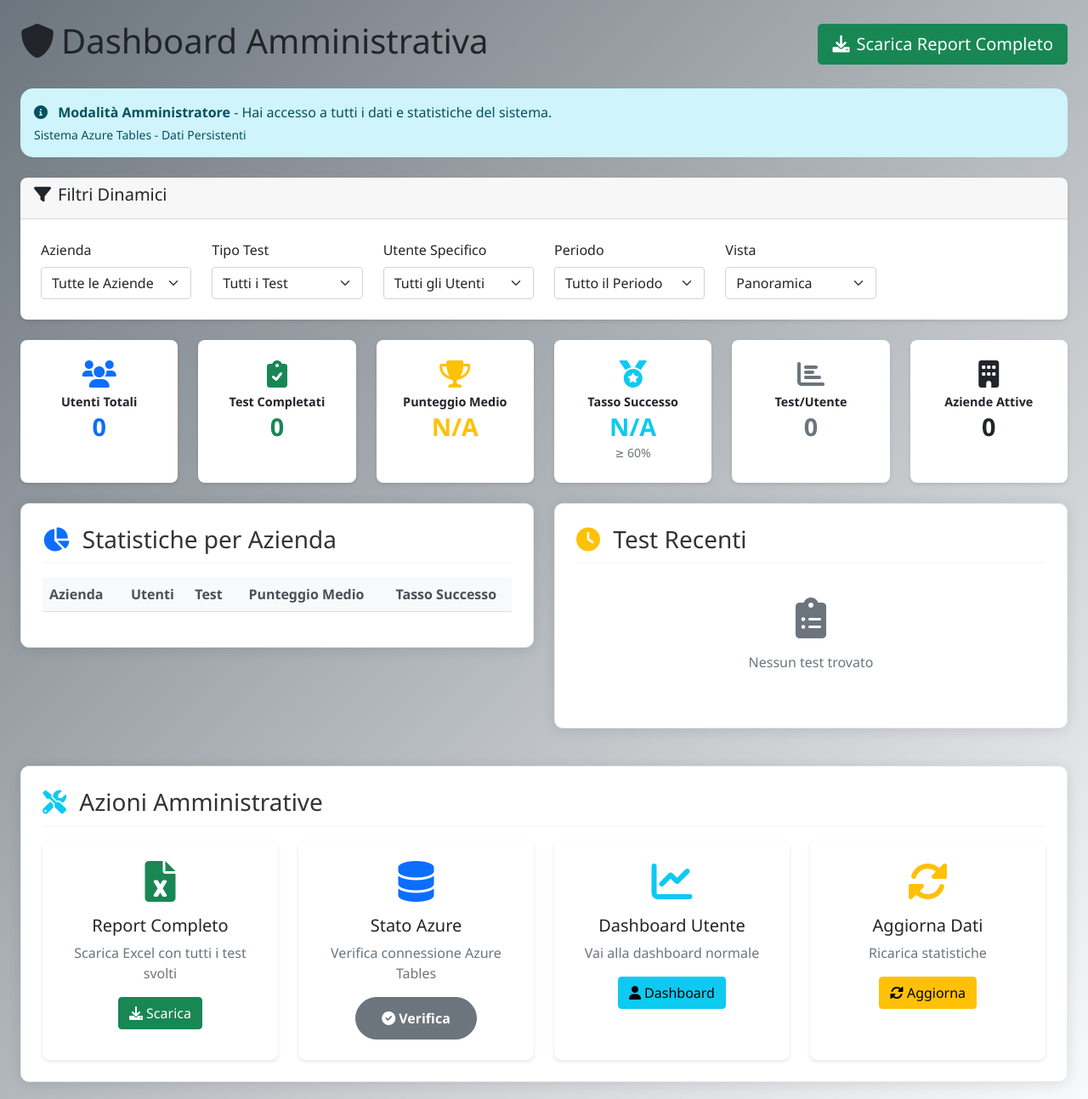
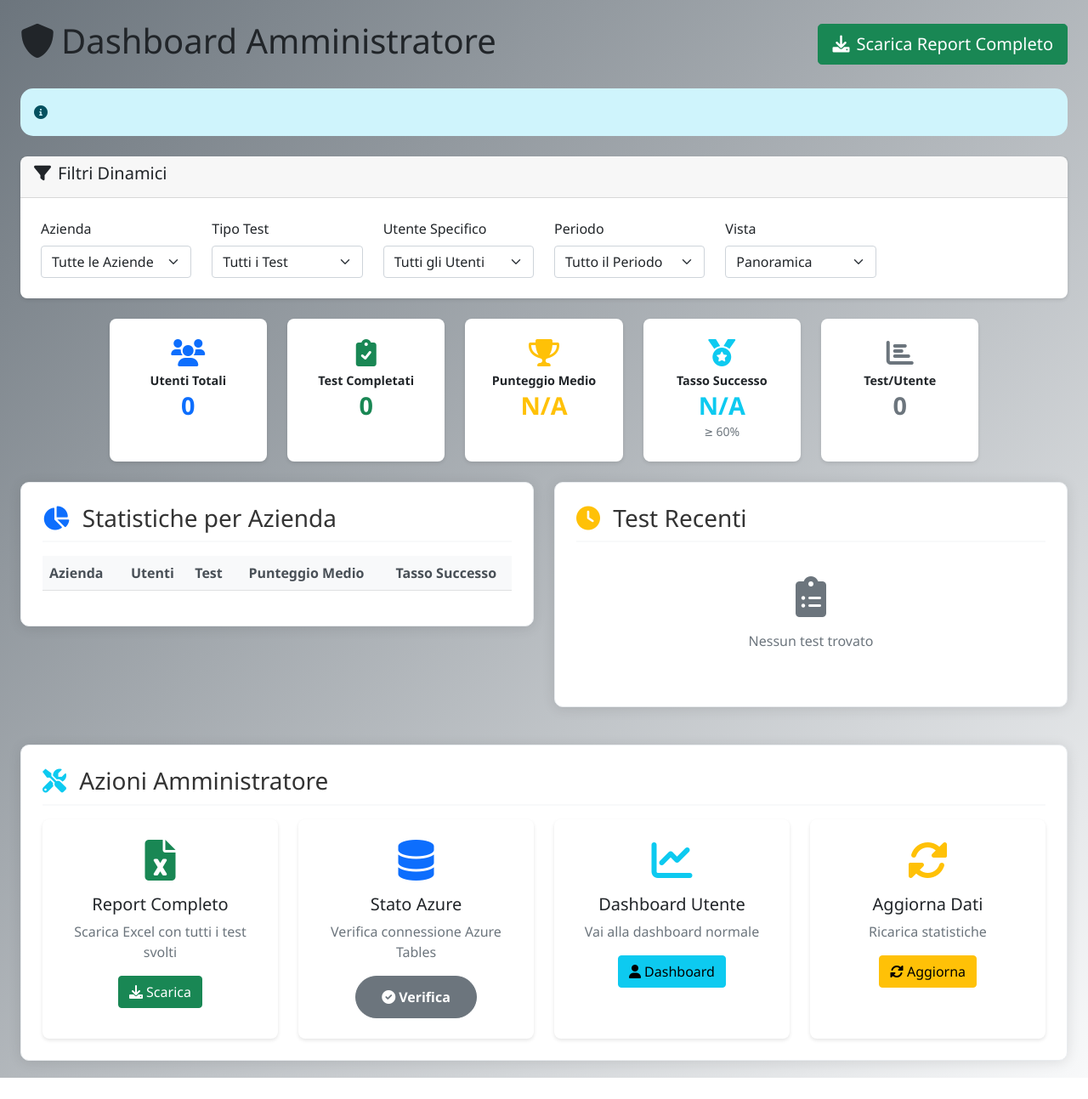
Before and after one commit to matteo-farinelli/azure-deploy, a Flask app: template templates/admin_dashboard.html in a window 1280 px wide. Shown: the whole page at 85% size. After the commit the page ends 1268 px from the top, so only its background shows below. Run offline with Flask 3, Linux system fonts and the light colour scheme; the template is opened without the code that fills it, so the values that code supplies are empty.

Commit message:
Update admin_dashboard.html

```diff
--- a/templates/admin_dashboard.html
+++ b/templates/admin_dashboard.html
@@ -8,7 +8,7 @@
     <div class="row">
         <div class="col-12">
             <div class="d-flex justify-content-between align-items-center mb-4">
-                <h1><i class="fas fa-shield-alt me-2"></i>Dashboard Amministrativa</h1>
+                <h1><i class="fas fa-shield-alt me-2"></i>Dashboard Amministratore</h1>
                 <div>
                     <a href="{{ url_for('admin_download_report') }}" class="btn btn-success btn-lg">
                         <i class="fas fa-download me-2"></i>Scarica Report Completo
@@ -21,8 +21,6 @@
     <!-- Alert Admin -->
     <div class="alert alert-info mb-4">
         <i class="fas fa-info-circle me-2"></i>
-        <strong>Modalità Amministratore</strong> - Hai accesso a tutti i dati e statistiche del sistema.
-        <small class="d-block mt-1">Sistema Azure Tables - Dati Persistenti</small>
     </div>
 
     <!-- Filtri Dinamici -->
@@ -40,7 +38,7 @@
                                 <option value="">Tutte le Aziende</option>
                                 <option value="auxiell">auxiell</option>
                                 <option value="euxilia">euxilia</option>
-                                <option value="xva">xva services</option>
+                                <option value="xva">xva</option>
                             </select>
                         </div>
                         <div class="col-md-2">
@@ -85,7 +83,7 @@
 
     <!-- Statistiche Generali -->
     <div class="row mb-4" id="statsOverview">
-        <div class="col-md-2">
+        <div class="col-md-2 offset-md-1">
             <div class="card text-center h-100 border-primary bg-white">
                 <div class="card-body">
                     <i class="fas fa-users fa-2x text-primary mb-2"></i>
@@ -149,15 +147,6 @@
                 </div>
             </div>
         </div>
-        <div class="col-md-2">
-            <div class="card text-center h-100 border-dark bg-white">
-                <div class="card-body">
-                    <i class="fas fa-building fa-2x text-dark mb-2"></i>
-                    <h6 class="card-title text-dark mb-1">Aziende Attive</h6>
-                    <h3 class="text-dark mb-0" id="activeCompanies">{{ stats_per_azienda|length if stats_per_azienda else 0 }}</h3>
-                </div>
-            </div>
-        </div>
     </div>
 
     <!-- Container Dinamico per le Viste -->
@@ -349,7 +338,7 @@
             <div class="dashboard-card">
                 <h3 class="mb-3">
                     <i class="fas fa-tools text-info me-2"></i>
-                    Azioni Amministrative
+                    Azioni Amministratore
                 </h3>
 
                 <div class="row">
```
